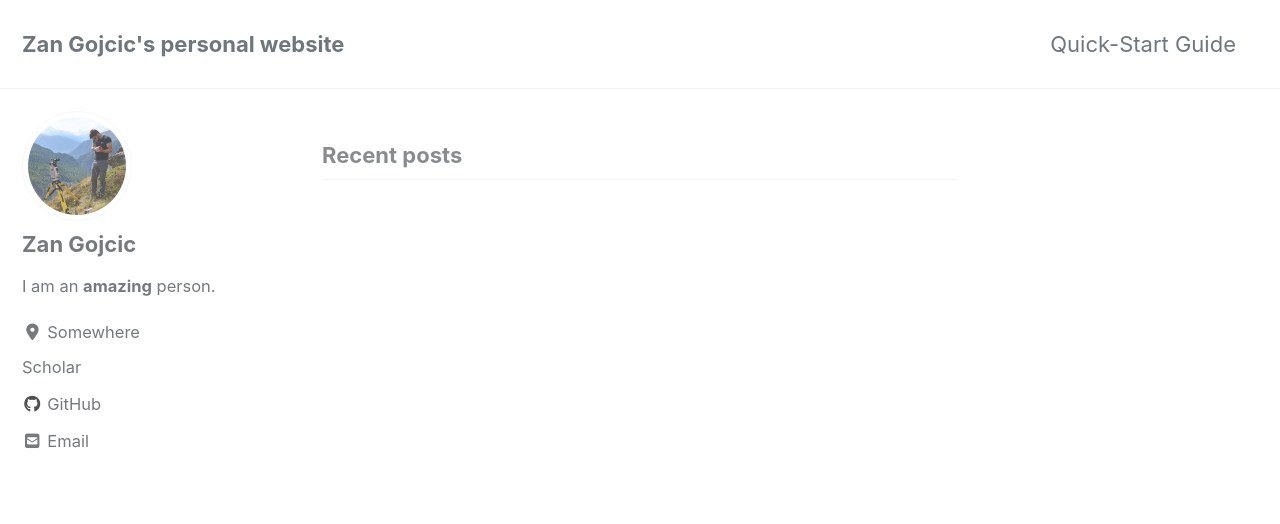
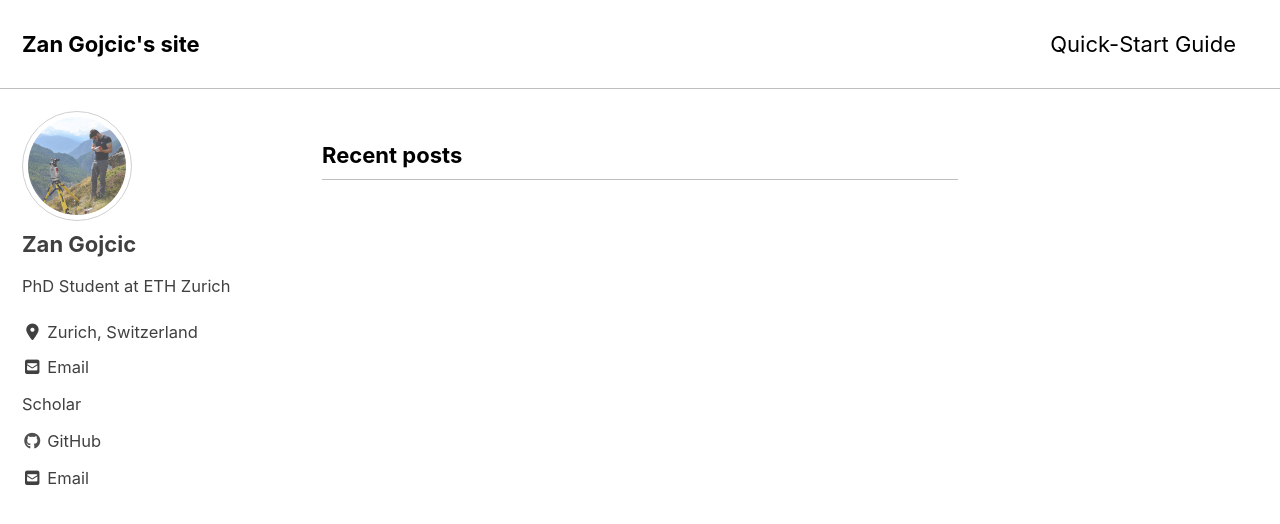
Before and after one commit to zgojcic/zgojcic.github.io, a Jekyll site: the page built from index.html, in a window 1280 px wide and 900 px high. Shown: the top 524 px of the window. Built offline with Jekyll 4.4.1, drawn with Linux system fonts in a browser that asks for light colours; cached includes are drawn as plain includes; nearby versions of some CDN libraries; the list of posts is cut into pages by our own code.

Commit message:
second test

```diff
--- a/_config.yml
+++ b/_config.yml
@@ -12,11 +12,11 @@
 
 # theme                  : "minimal-mistakes-jekyll"
 # remote_theme           : "mmistakes/minimal-mistakes"
-minimal_mistakes_skin    : "default" # "air", "aqua", "contrast", "dark", "dirt", "neon", "mint", "plum", "sunrise"
+minimal_mistakes_skin    : "contrast" # "air", "aqua", "contrast", "dark", "dirt", "neon", "mint", "plum", "sunrise"
 
 # Site Settings
 locale                   : "en-US"
-title                    : "Zan Gojcic's personal website"
+title                    : "Zan Gojcic's site"
 title_separator          : "-"
 subtitle                 : # site tagline that appears below site title in masthead
 name                     : "Zan Gojcic"
@@ -109,13 +109,13 @@ analytics:
 author:
   name             : "Zan Gojcic"
   avatar           : "/images/bio_photo.jpg"
-  bio              : "I am an **amazing** person."
-  location         : "Somewhere"
+  bio              : "PhD Student at ETH Zurich"
+  location         : "Zurich, Switzerland"
   email            : "zan.gojcic@geod.baug.ethz.ch"
   links:
     - label: "Email"
       icon: "fas fa-fw fa-envelope-square"
-      # url: mailto:your.name@email.com
+      url: mailto:zan.gojcic@geod.baig.ethz.ch
     - label: "Website"
       icon: "fas fa-fw fa-link"
       # url: "https://your-website.com"
```
